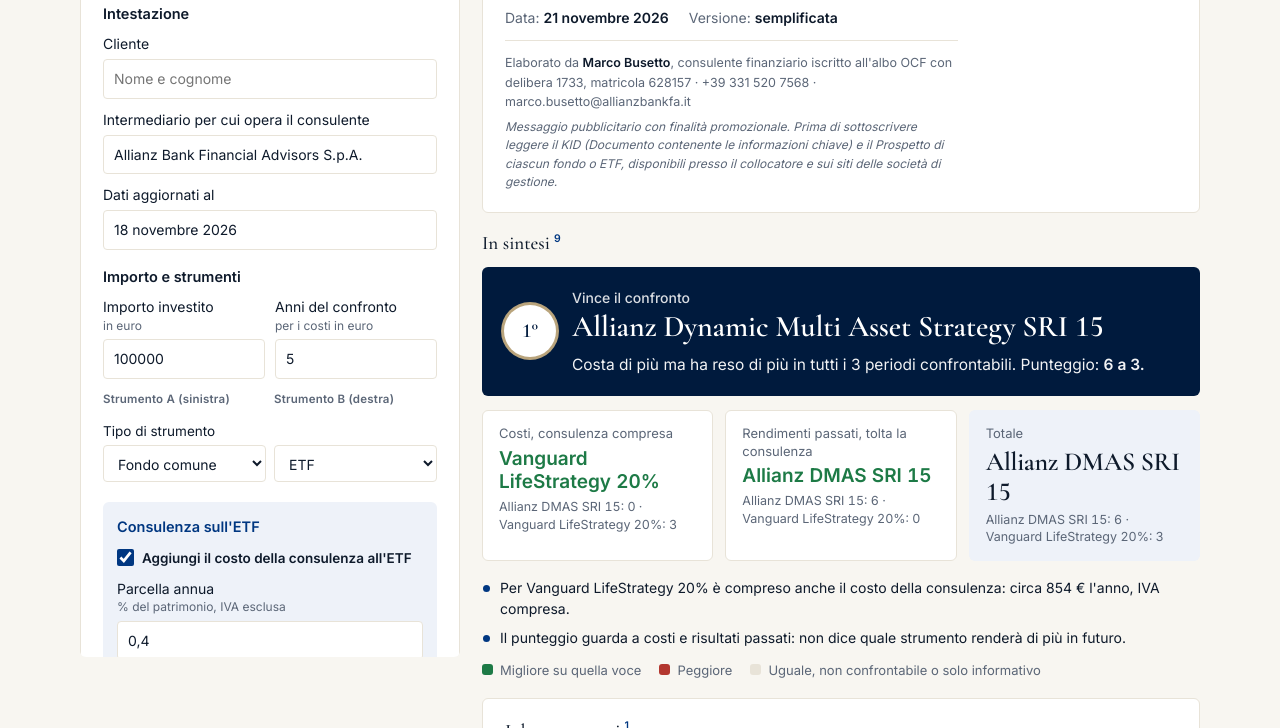
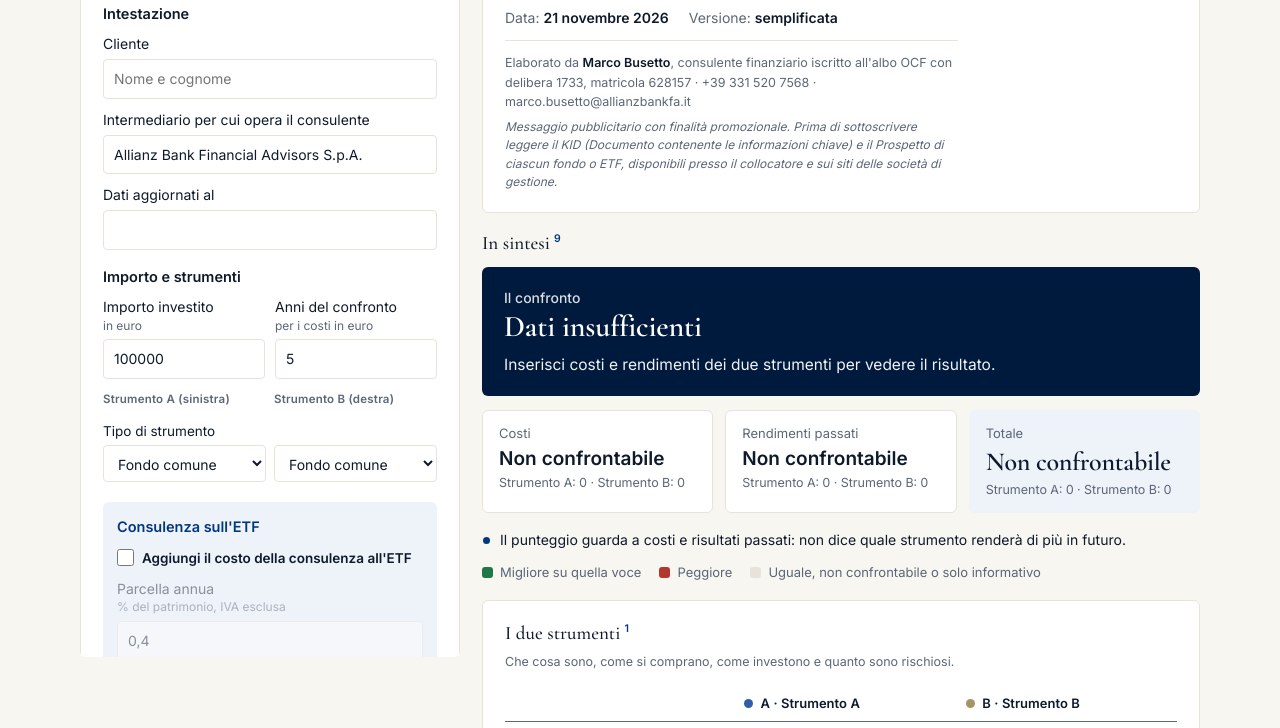
Before and after one commit to segreteriabusetto/Progetto_sito, a plain HTML site: page strumenti/fondi-etf-a-confronto.html in a window 1280 px wide. Shown: the part 505-1233 px from the top of the page. Drawn offline with Linux system fonts and the light colour scheme.

Commit message:
Il confronto fondi ed ETF si apre a campi vuoti
All'apertura non è precaricato alcun prodotto: la relazione mostra
«Dati insufficienti» finché non si inseriscono i dati. I due esempi
restano disponibili sui pulsanti del modulo, per quando servono durante
un incontro.

Co-Authored-By: Claude Opus 5 <noreply@anthropic.com>
Claude-Session: https://claude.ai/code/session_01KDJAc1aJ3LuPZFMNunFrQq

```diff
--- a/strumenti/fondi-etf-a-confronto.html
+++ b/strumenti/fondi-etf-a-confronto.html
@@ -1603,7 +1603,11 @@ function savePDF(){
 
 /* ---------- Avvio ---------- */
 $('c-form').innerHTML='<h2>Dati del confronto</h2><p class="fine">Modifica qui i dati: la relazione si aggiorna mentre scrivi e resta salvata in questo browser.</p>'+formHTML();$('c-rep').innerHTML=shellHTML();
-setForm(carica()||DEF_FE);
+/* All'apertura lo strumento è vuoto: nessun prodotto precaricato.
+   Gli esempi si caricano con i pulsanti «Esempio» del modulo, quando servono. */
+var VUOTO=(function(){var d=JSON.parse(JSON.stringify(DEF_FE));
+  d.f=[{prov:'acc'},{prov:'acc'}];d.fonti='';d.rsame=false;d.cli='';d.agg='';d.cons=false;return d})();
+setForm(carica()||VUOTO);
 var lv='ess';try{lv=localStorage.getItem(LVKEY)||'ess'}catch(e){}
 setLevel(lv);
 function aggiorna(){render();salva()}
```
